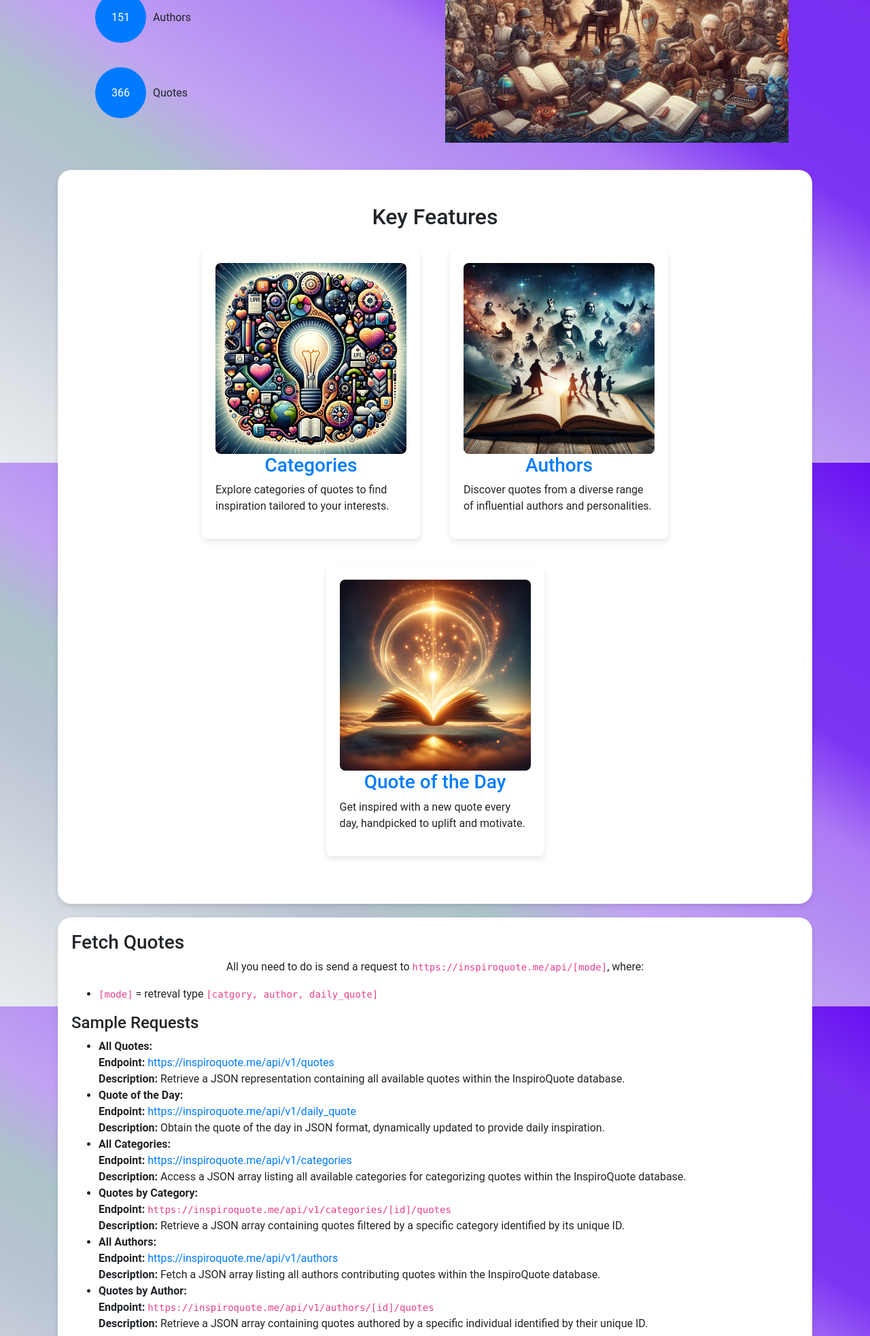
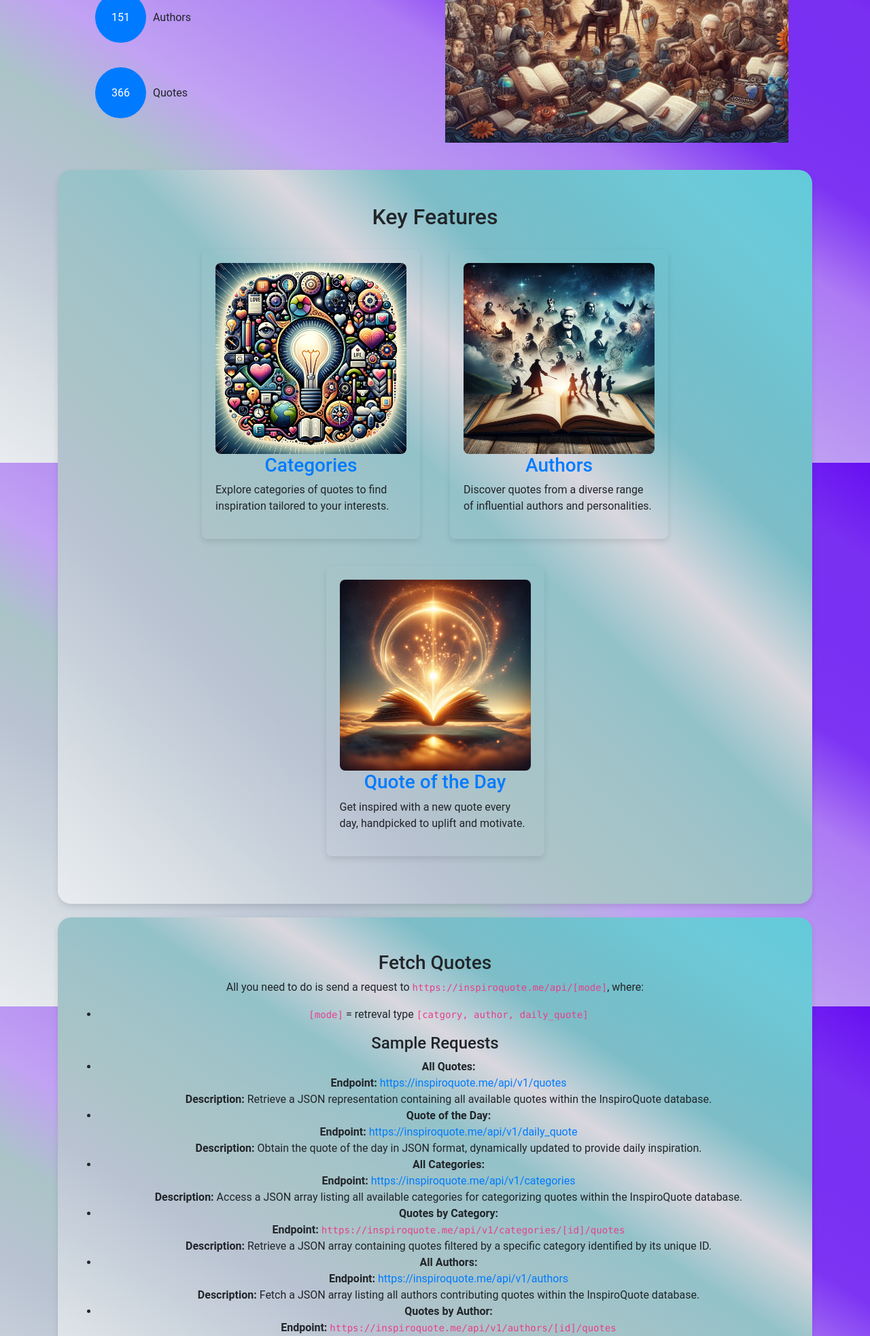
Before and after one commit to houcine200/InspiroQuote, a Flask app: page / in a window 1280 px wide. Shown: the part 2519-4485 px from the top of the page at 68% size. Run offline with Flask 3, Linux system fonts and the light colour scheme; some libraries are stand-ins or nearby versions.

Commit message:
home css

```diff
--- a/web_dynamic/static/styles/home.css
+++ b/web_dynamic/static/styles/home.css
@@ -255,6 +255,17 @@ nav ul li {
 #features {
     text-align: center;
     padding: 50px 20px;
+    background: linear-gradient(to right top, #e9ecef, #dae0e5, #c8d1db, #b9c2d1, #abc4c8, #a1c3c8, #93c2c9, rgb(218, 215, 222), #7dbdc7, #71c0cd, #6dcad8, #62cada);
+}
+
+#fetch-quotes {
+    text-align: center;
+    padding: 50px 20px;
+    background: linear-gradient(to right top, #e9ecef, #dae0e5, #c8d1db, #b9c2d1, #abc4c8, #a1c3c8, #93c2c9, rgb(218, 215, 222), #7dbdc7, #71c0cd, #6dcad8, #62cada);
+}
+
+#about {
+    background: linear-gradient(to right top, #e9ecef, #dae0e5, #c8d1db, #b9c2d1, #abc4c8, #a1c3c8, #93c2c9, rgb(218, 215, 222), #7dbdc7, #71c0cd, #6dcad8, #62cada);
 }
 
 .feature {
--- a/web_dynamic/templates/home.html
+++ b/web_dynamic/templates/home.html
@@ -166,7 +166,7 @@
 
             </div>
         </section>
-        <section id="about">
+        <section id="about" class="about">
             <h2>About InspiroQuote</h2>
             <p>InspiroQuotes was born out of a shared passion for words and inspiration among our team members. It all began with a simple idea: to create a platform where people could easily access and share inspirational quotes that resonate with them.</p>
             <p>As individuals, we've always been drawn to the power of words to uplift, motivate, and provoke thought. Whether it's a quote from a renowned philosopher, a famous author, or an influential leader, we believe that these snippets of wisdom have the potential to spark positive change in people's lives.</p>
```
